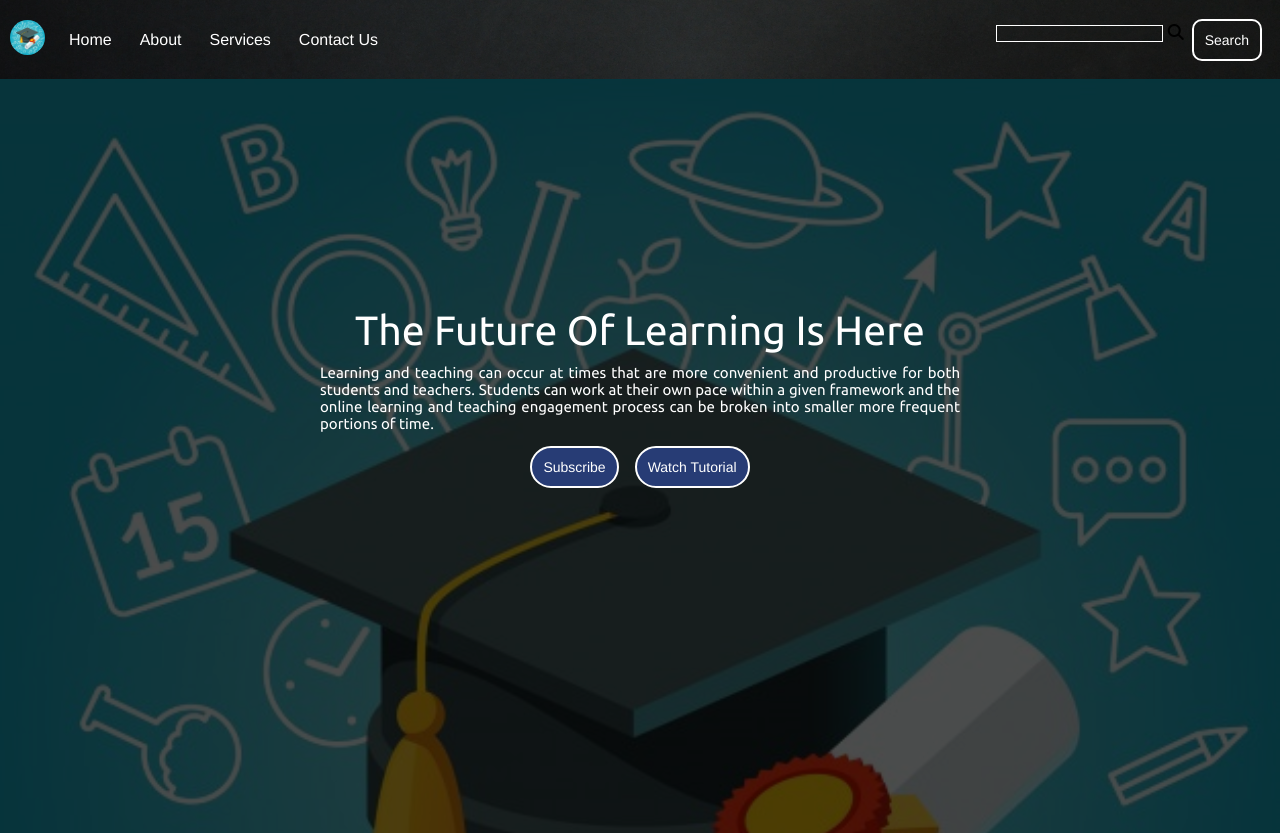
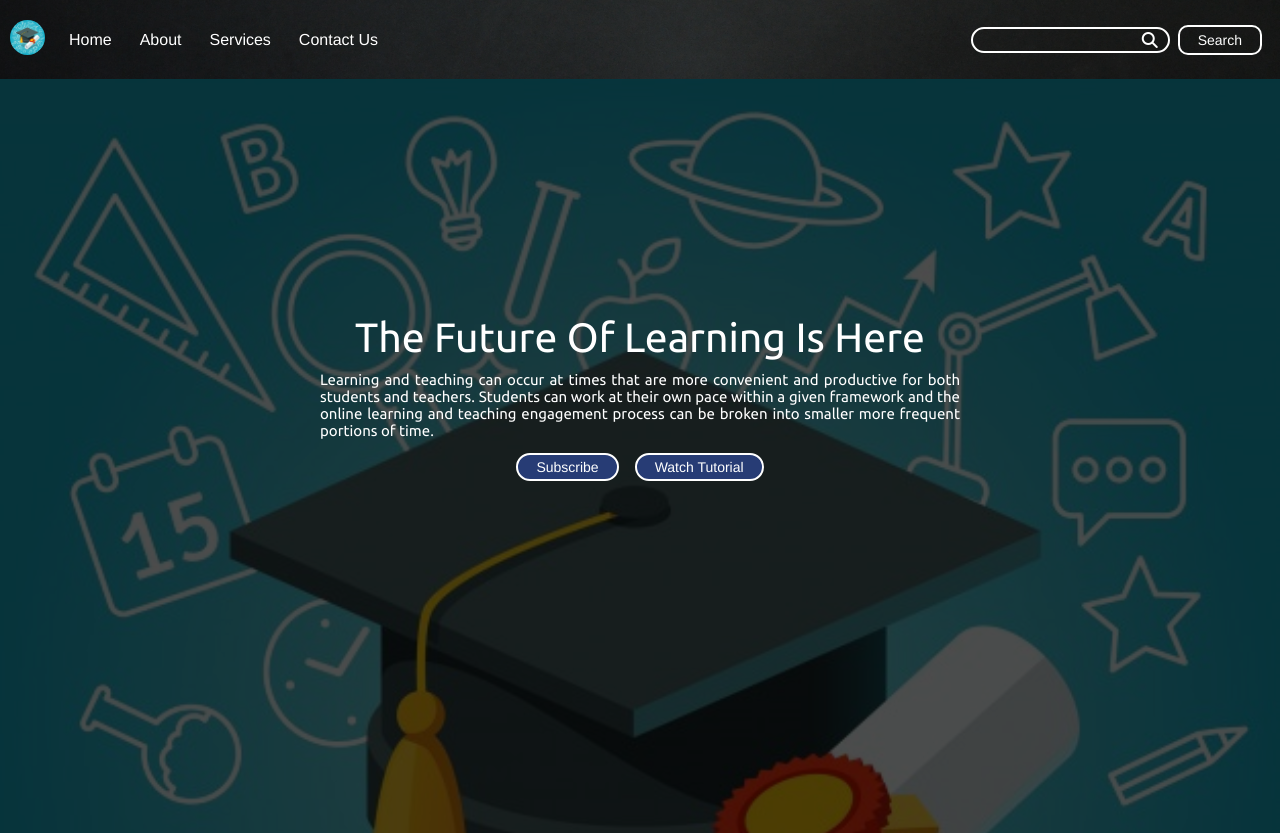
Before and after one commit to puneetS10/respWebSite, a plain HTML site: page index.html in a window 1280 px wide. Shown: the top 833 px of the page. Drawn offline with Linux system fonts and the light colour scheme.

Commit message:
Update style.css

```diff
--- a/style.css
+++ b/style.css
@@ -62,15 +62,35 @@
     height: 100vh;
 }
 #search{
-    padding: 0 8px;
-    margin: 10px 0;
+    /* padding: 4px 18px;
+    margin: 10px 0; */
     background-color: transparent;
     color: white;
-    border: 1px solid white;
+    border: none;
+    padding-left: 5px;
+    height: inherit;
+    width: inherit;
+    outline:none;
+    margin-left: 5px;
+}
+.searchbar{
+    display: flex;
+    justify-content: center;
+    align-items: center;
+    color: white;
+    border-radius: 15px;
+    margin: 10px 0;
+    height: 26px;
+    outline: none;
+    border: 2px solid white;
+
+}
+.searchbar i{
+    margin: 0 10px;
 }
 .btn-sm{
-    padding: 11px;
-    margin: 4px 8px;
+    padding: 2px 18px;
+    margin: 8px 8px;
     color: white;
     font-size: 14px;
     background: none;
@@ -80,7 +100,7 @@
 }
 
 .btn{
-    padding: 11px;
+    padding: 4px 18px;
     margin: 4px 8px;
     color: white;
     font-size: 14px;
@@ -89,14 +109,15 @@
     border: 2px solid white;
     cursor: pointer;
 }
+
 .buttons{
     margin-top: 10px;
     display: flex;
 }
 .buttons .btn:hover{
     color: #273c75;
+    border: 4px solid #273c75;
     background: white;
-    border: 4px solid #273c75;
 }
 .rightNav button:hover{
     color: #44bd32;
@@ -202,7 +223,7 @@
 .form button{
     font-size: 18px;
     margin: auto;
-    padding: 10px;
+    padding: 4px 18px;
     width: 50%;
     color: #b2bec3;
     border: 2px solid #b2bec3;
@@ -243,6 +264,8 @@
 
 }
 
+
+
 @media (max-width:730px){
     .navbar{
         flex-direction: column;
@@ -270,7 +293,10 @@
         padding: 7px 8px;
         width: 100%;
         font-size: 20px;
-        border: 2px solid;
+        /* border: 2px solid; */
+        border-radius: 15px;
+    }
+    .searchbar{
         border-radius: 15px;
     }
     .content,.contentleft{
@@ -282,7 +308,7 @@
         max-width: 50%;
     }
     .btn-sm{
-        width: 40%;
+        width: 50%;
         font-size: 20px;
         margin:auto auto 12px auto;
     }
```
